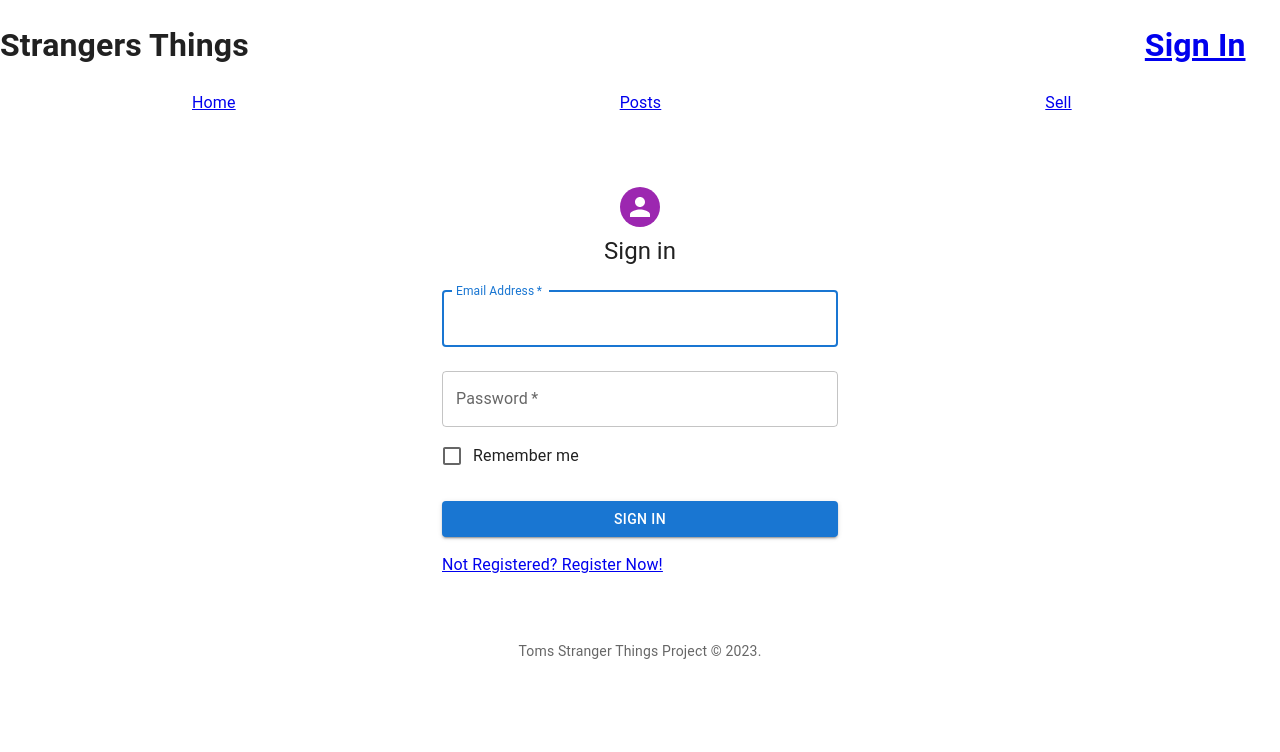
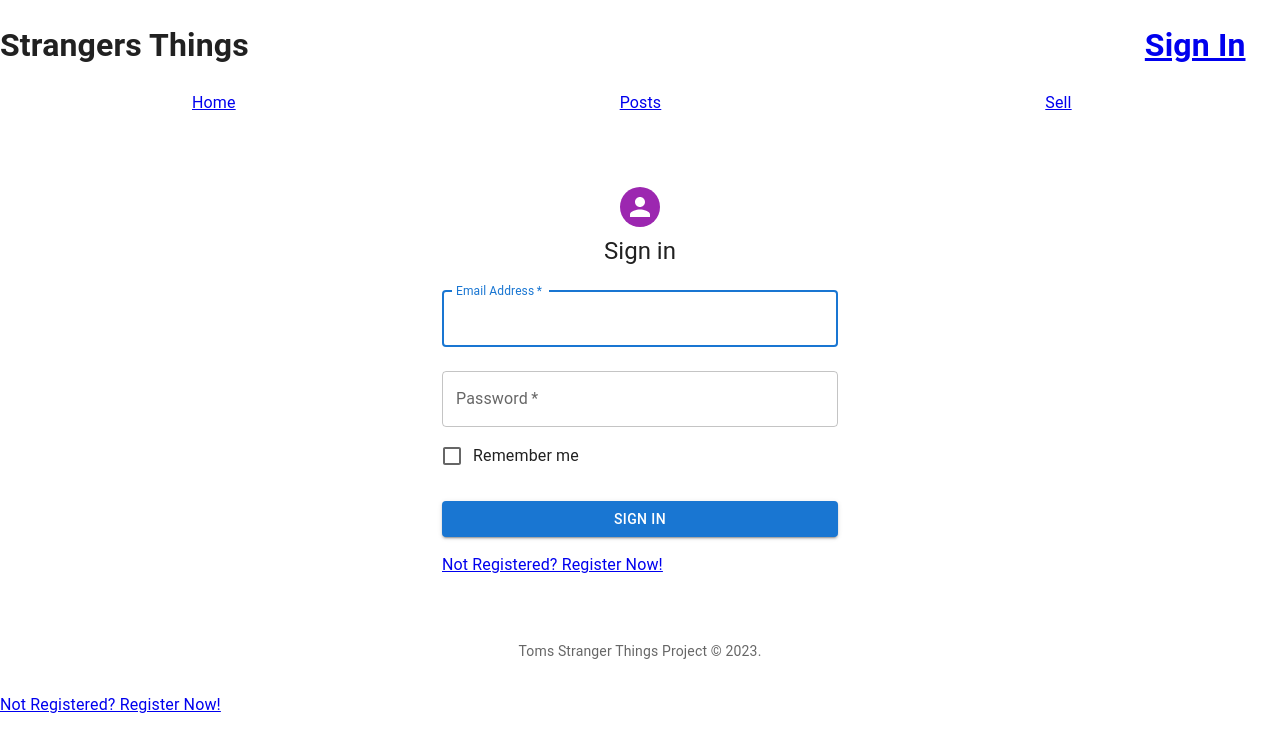
Before and after one commit to Thomas-Carfano/StrangersThings, a React (Vite) app: page /SignIn in a window 1280 px wide. Shown: the top 752 px of the page. Built offline with nearby package versions, Linux system fonts and the light colour scheme.

Commit message:
test a differenet link

```diff
--- a/src/Pages/LoginPage.jsx
+++ b/src/Pages/LoginPage.jsx
@@ -136,7 +136,7 @@ const SignIn = ({setTokenResponse}) => {
         <Copyright sx={{ mt: 8, mb: 4 }} />
       </Container>
     </ThemeProvider>
-    {/* <Link to="../SignUp">Not Registered? Register Now!</Link> */}
+    <Link to="../SignUp">Not Registered? Register Now!</Link>
     </>
   );
 }
```
